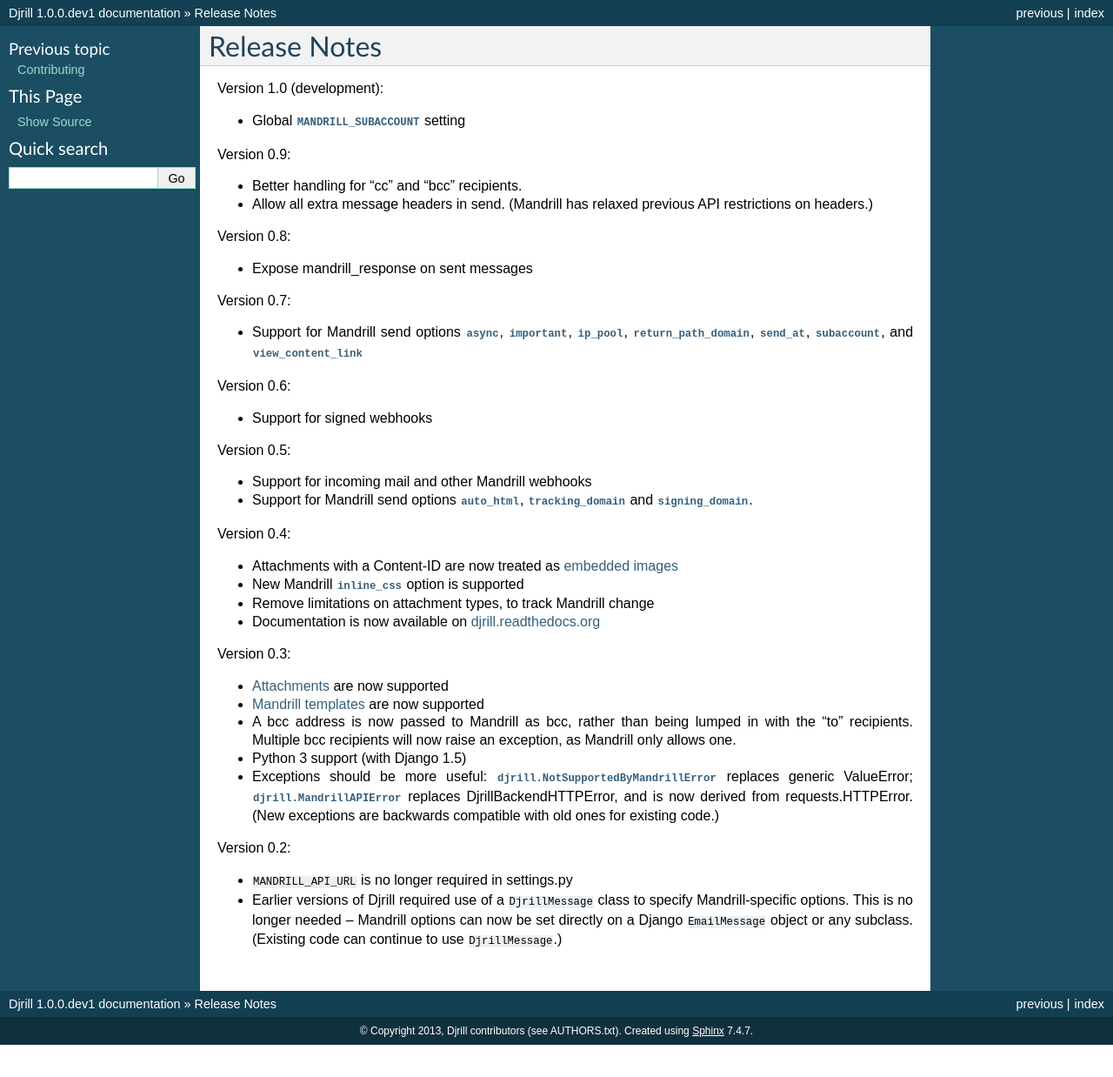
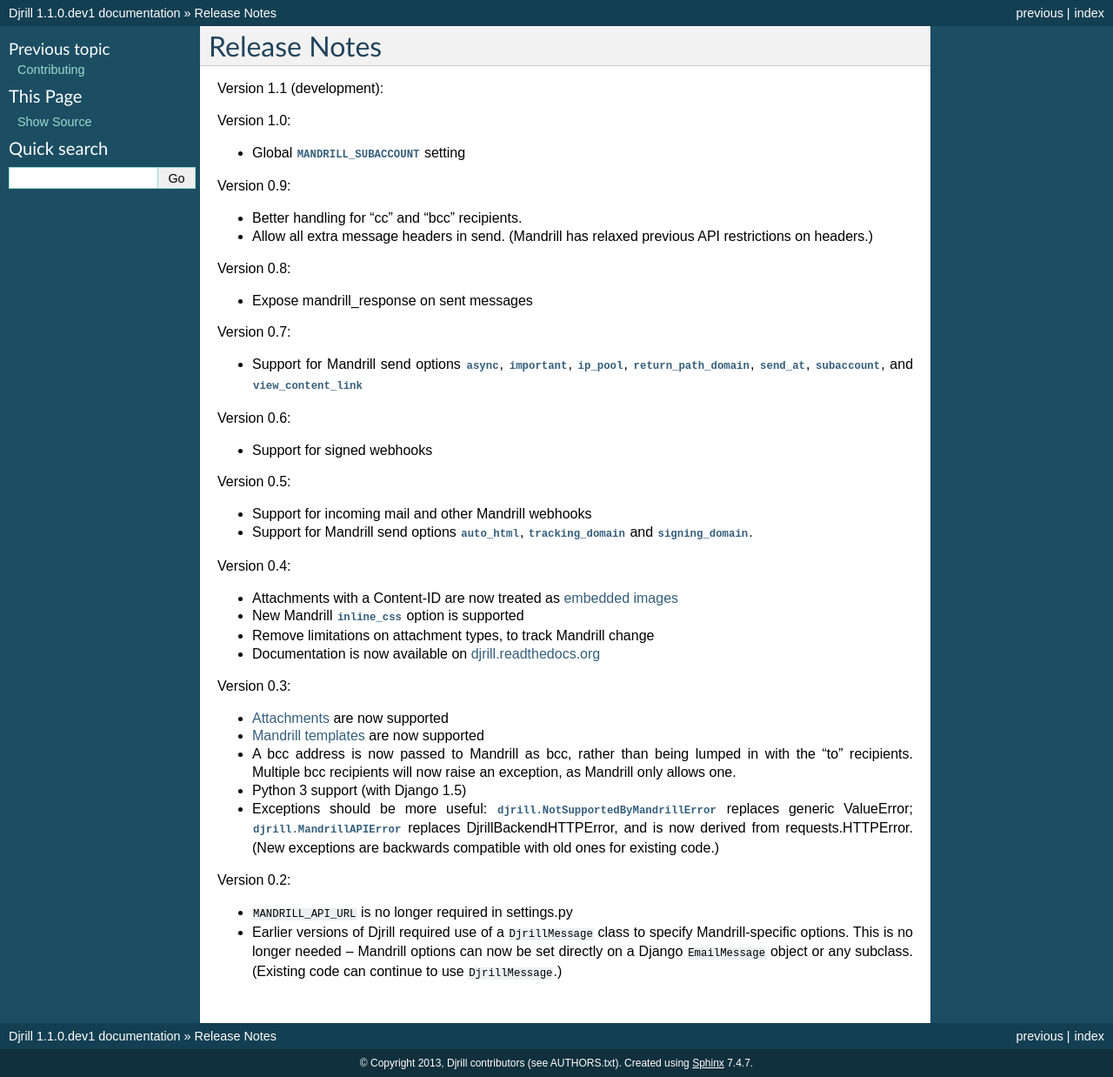
Before and after one commit to brack3t/Djrill, a Sphinx documentation site: the page built from docs/history.rst, in a window 1280 px wide. Shown: the whole page at 87% size. Built offline with Sphinx 7.4.7, drawn with Linux system fonts in a browser that asks for light colours; before the commit the page ends 1201 px from its top, so only the background shows below that.

Commit message:
Open 1.1 development

```diff
--- a/djrill/_version.py
+++ b/djrill/_version.py
@@ -1,3 +1,3 @@
-VERSION = (1, 0, 0, 'dev1')  # Remove the 'dev1' component in release branches
+VERSION = (1, 1, 0, 'dev1')  # Remove the 'dev1' component in release branches
 __version__ = '.'.join([str(x) for x in VERSION])
 __minor_version__ = '.'.join([str(x) for x in VERSION[:2]])  # Sphinx's X.Y "version"
--- a/docs/history.rst
+++ b/docs/history.rst
@@ -1,9 +1,13 @@
 Release Notes
 =============
 
-Version 1.0 (development):
+Version 1.1 (development):
+
+
+Version 1.0:
 
 * Global :setting:`MANDRILL_SUBACCOUNT` setting
+
 
 Version 0.9:
 
```
